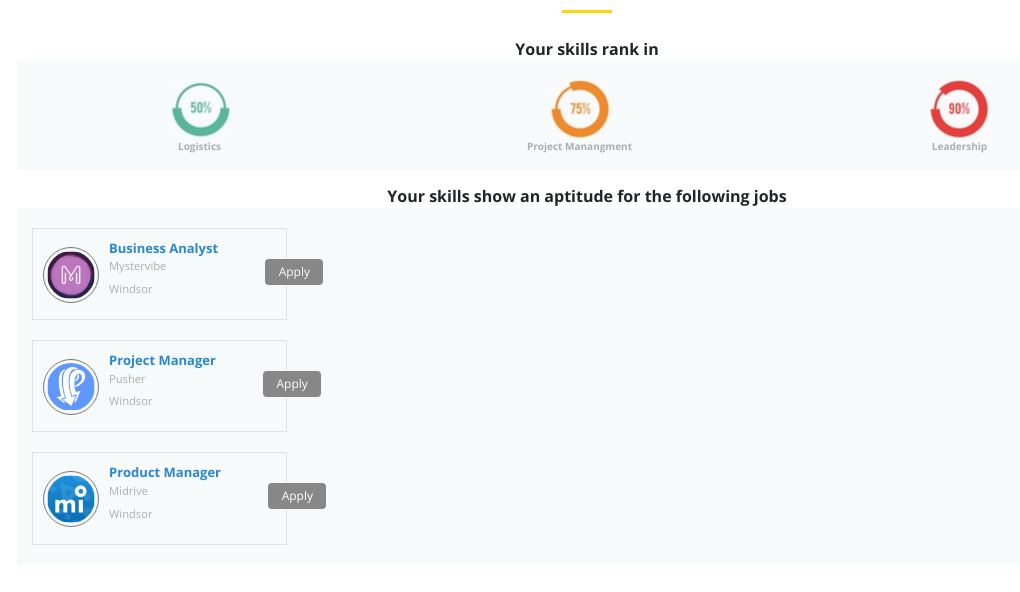
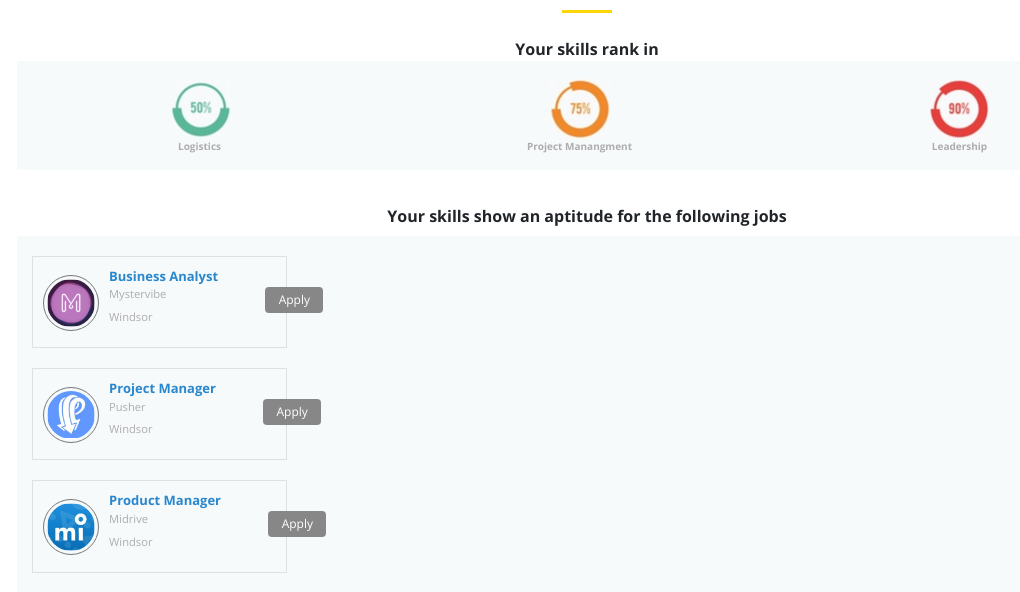
Before and after one commit to TheHackerGames/hacker-games, an ASP.NET MVC app: page /Activities in a window 1280 px wide. Shown: the part 213-805 px from the top of the page, without its empty margins (53-1073 px from the left). Run offline with ASP.NET Core 8 and stand-ins for ASP.NET MVC 5, Linux system fonts and the light colour scheme; the project's own start-up code is not run, and a stand-in starts its controllers and pages; some libraries are stand-ins or nearby versions.

Commit message:
more styles

```diff
--- a/EXServiceHub/EXServiceHub/Views/Activities/Index.cshtml
+++ b/EXServiceHub/EXServiceHub/Views/Activities/Index.cshtml
@@ -783,7 +783,7 @@
 
 
             <div class="row">
-                <div class="col-lg-12 text-center" style="font-weight: bold;">
+                <div class="col-lg-12 text-center" style="font-weight: bold;padding-top: 20px;padding-bottom: 8px;">
                     Your skills show an aptitude for the following jobs
                 </div>
             </div>
```
